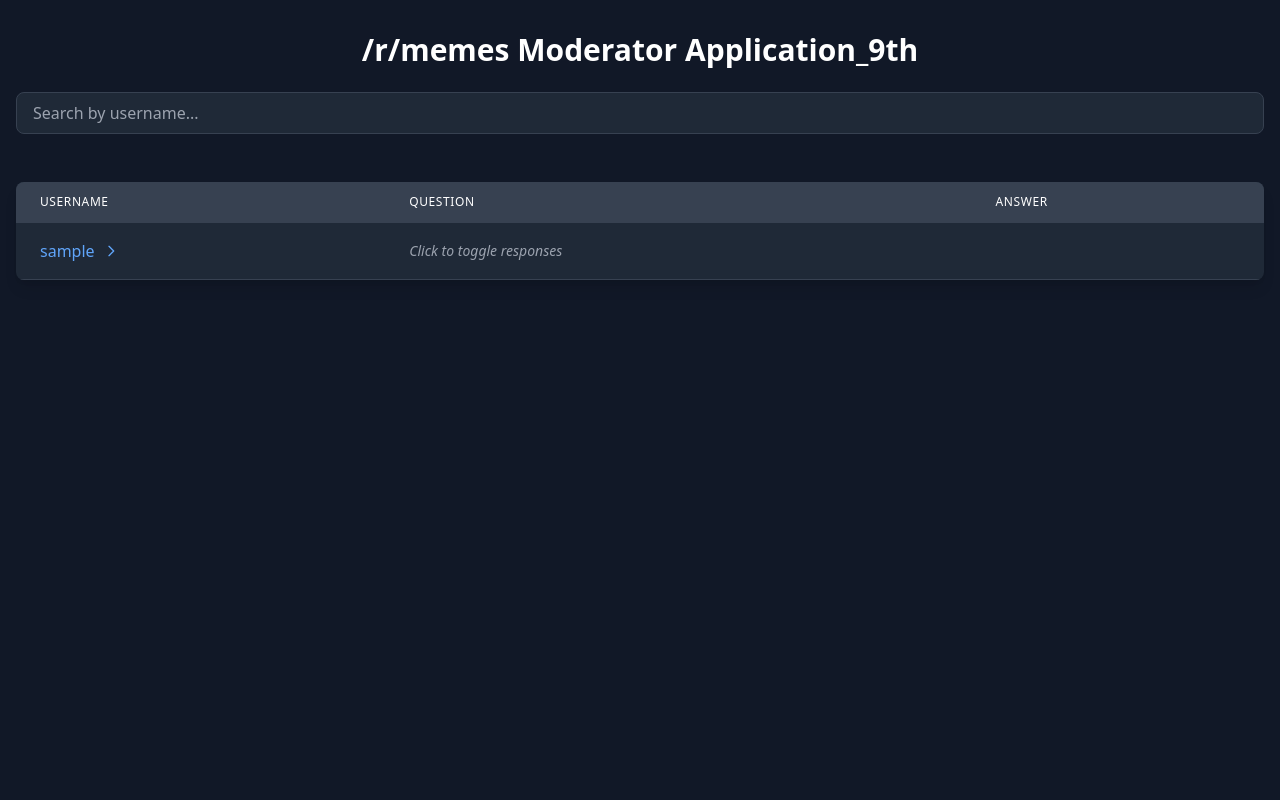
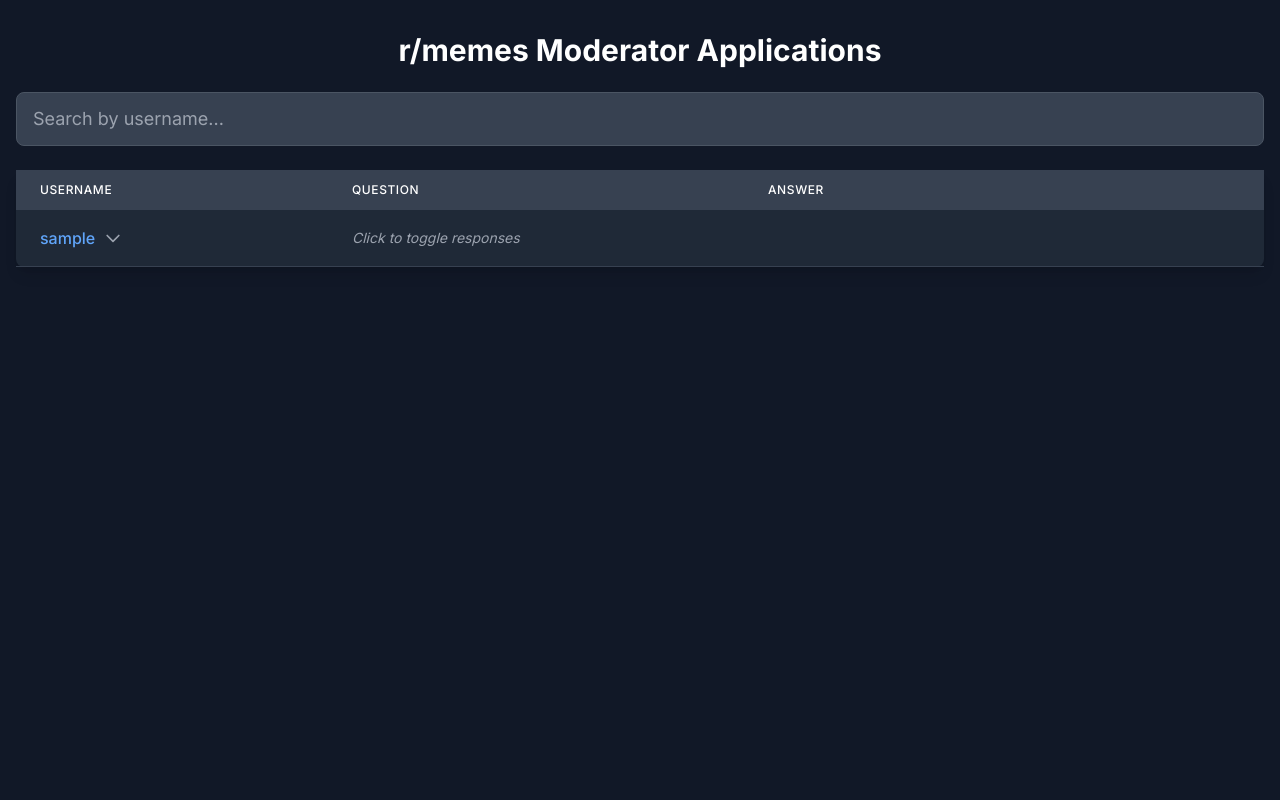
Before and after one commit to SIN-C018/rmemes, a Flask app: template templates/index.html in a window 1280 px wide. Run offline with Flask 3, Linux system fonts and the light colour scheme; the template is opened without the code that fills it: most values are stand-ins (such as "Sample title", 1, 10 or a date in 2020); some libraries are stand-ins or nearby versions.

Commit message:
Update index.html

```diff
--- a/templates/index.html
+++ b/templates/index.html
@@ -2,74 +2,83 @@
 <html lang="en" class="dark">
 <head>
   <meta charset="UTF-8" />
-  <meta name="viewport" content="width=device-width, initial-scale=1.0"/>
-  <title>/r/memes Mod Application</title>
+  <meta name="viewport" content="width=device-width, initial-scale=1.0" />
+  <title>r/memes Moderator Applications</title>
+
+  <link rel="preconnect" href="https://fonts.googleapis.com">
+  <link rel="preconnect" href="https://fonts.gstatic.com" crossorigin>
+  <link href="https://fonts.googleapis.com/css2?family=Inter:wght@400;500;700&display=swap" rel="stylesheet">
+
   <script src="https://cdn.tailwindcss.com"></script>
+
   <style>
-    /* Smooth height transition */
+    body {
+      font-family: 'Inter', sans-serif;
+    }
     .collapsible {
       max-height: 0;
       overflow: hidden;
-      transition: max-height 0.4s ease, opacity 0.3s ease;
-      opacity: 0;
+      transition: max-height 0.5s ease-in-out;
     }
-    .collapsible.open {
-      opacity: 1;
-      max-height: 500px;
+    .collapsible.is-open {
+      max-height: 1500px; /* A large value to ensure all content is visible */
     }
     .chevron {
-      transition: transform 0.3s ease;
+      transition: transform 0.3s ease-in-out;
     }
-    .chevron.rotate {
-      transform: rotate(90deg);
+    .chevron.is-rotated {
+      transform: rotate(180deg);
     }
   </style>
 </head>
 <body class="bg-gray-900 text-white min-h-screen">
   <div class="container mx-auto px-4 py-8">
-    <h1 class="text-3xl font-bold mb-6 text-center">/r/memes Moderator Application_9th</h1>
+    <h1 class="text-3xl font-bold mb-6 text-center">r/memes Moderator Applications</h1>
 
-    <!-- 🔍 Search Bar -->
     <div class="mb-6">
-     <input type="text" id="searchBar" placeholder="Search by username..."
-        class="w-full px-4 py-2 mb-6 rounded-lg bg-gray-800 text-white placeholder-gray-400 border border-gray-700 focus:outline-none focus:ring-2 focus:ring-blue-500 transition" />
+      <input
+          type="text"
+          id="searchInput"
+          placeholder="Search by username..."
+          class="w-full bg-gray-700 border border-gray-600 rounded-lg py-3 px-4 focus:outline-none focus:ring-2 focus:ring-blue-500 text-lg"
+      />
     </div>
 
-    <!-- Desktop Table -->
-    <div class="hidden md:block bg-gray-800 shadow-lg rounded-lg overflow-hidden">
-      <table class="min-w-full divide-y divide-gray-700">
+    <div class="hidden md:block">
+        <div class="bg-gray-800 shadow-lg rounded-lg">
+            <table class="min-w-full">
                 <thead class="bg-gray-700">
                 <tr>
-            <th scope="col" class="px-6 py-3 text-left text-xs font-medium uppercase tracking-wider">Username</th>
-            <th scope="col" class="px-6 py-3 text-left text-xs font-medium uppercase tracking-wider">Question</th>
-            <th scope="col" class="px-6 py-3 text-left text-xs font-medium uppercase tracking-wider">Answer</th>
+                    <th class="px-6 py-3 text-left text-xs font-medium uppercase tracking-wider w-1/4">Username</th>
+                    <th class="px-6 py-3 text-left text-xs font-medium uppercase tracking-wider w-1/3">Question</th>
+                    <th class="px-6 py-3 text-left text-xs font-medium uppercase tracking-wider">Answer</th>
                 </tr>
                 </thead>
                 <tbody class="divide-y divide-gray-700">
                 {% for user in users %}
-            <!-- Clickable Username Row -->
-            <tr class="username-row cursor-pointer hover:bg-gray-700 transition user-item" data-toggle="{{ user.user_id }}">
-              <td class="px-6 py-4 text-blue-400 font-medium flex items-center gap-2">
-                <span class="username-text">{{ user.username }}</span>
-                <svg class="chevron w-4 h-4" fill="none" stroke="currentColor" stroke-width="2" viewBox="0 0 24 24">
-                  <path stroke-linecap="round" stroke-linejoin="round" d="M9 5l7 7-7 7"/>
-                </svg>
+                    <tr class="user-entry-desktop username-row cursor-pointer hover:bg-gray-700 transition" data-target="#collapsible-desktop-{{ user.user_id }}" data-username="{{ user.username }}">
+                    <td class="px-6 py-4">
+                        <div class="flex items-center text-blue-400 font-medium">
+                        <span>{{ user.username }}</span>
+                        <svg class="chevron w-5 h-5 ml-2 text-gray-400" fill="none" stroke="currentColor" viewBox="0 0 24 24"><path stroke-linecap="round" stroke-linejoin="round" stroke-width="2" d="M19 9l-7 7-7-7"></path></svg>
+                        </div>
                     </td>
                     <td class="px-6 py-4 italic text-sm text-gray-400">Click to toggle responses</td>
                     <td></td>
                     </tr>
-
-            <!-- User Responses -->
-            <tr class="response-row">
+                    <tr class="user-entry-desktop" data-username="{{ user.username }}">
                     <td colspan="3" class="p-0">
-                <div class="collapsible" data-user="{{ user.user_id }}">
+                        <div class="collapsible" id="collapsible-desktop-{{ user.user_id }}">
                         <table class="w-full">
+                            <tbody>
                             {% for response in user.responses %}
-                      <tr class="hover:bg-gray-800 transition">
-                        <td class="px-6 py-4 text-sm text-gray-300 w-1/2">{{ response.question }}</td>
-                        <td class="px-6 py-4 text-sm text-gray-200">{{ response.answer }}</td>
+                                <tr class="{% if not loop.first %}border-t border-gray-700{% endif %}">
+                                <td class="w-1/4 px-6 py-3"></td>
+                                <td class="w-1/3 px-6 py-3 text-sm text-gray-300">{{ response.question }}</td>
+                                <td class="px-6 py-3 text-sm text-gray-200">{{ response.answer }}</td>
                                 </tr>
                             {% endfor %}
+                            </tbody>
                         </table>
                         </div>
                     </td>
@@ -78,51 +87,54 @@
                 </tbody>
             </table>
         </div>
+    </div>
 
-    <!-- Mobile Cards -->
-    <div class="md:hidden space-y-4">
+    <div class="block md:hidden space-y-4">
   {% for user in users %}
-      <div class="bg-gray-800 shadow-lg rounded-lg p-4 user-item">
-        <div class="flex justify-between items-center cursor-pointer username-row" data-toggle="{{ user.user_id }}">
-          <h2 class="text-lg font-semibold text-blue-400 username-text">{{ user.username }}</h2>
-          <svg class="chevron w-5 h-5" fill="none" stroke="currentColor" stroke-width="2" viewBox="0 0 24 24">
-            <path stroke-linecap="round" stroke-linejoin="round" d="M9 5l7 7-7 7"/>
-          </svg>
+    <div class="user-entry-mobile bg-gray-800 rounded-lg shadow-lg overflow-hidden" data-username="{{ user.username }}">
+      <div class="username-row flex justify-between items-center p-4 cursor-pointer" data-target="#collapsible-mobile-{{ user.user_id }}">
+        <span class="text-blue-400 font-medium">{{ user.username }}</span>
+        <svg class="chevron w-5 h-5 text-gray-400" fill="none" stroke="currentColor" viewBox="0 0 24 24"><path stroke-linecap="round" stroke-linejoin="round" stroke-width="2" d="M19 9l-7 7-7-7"></path></svg>
       </div>
-        <div class="collapsible mt-3" data-user="{{ user.user_id }}">
+      <div class="collapsible" id="collapsible-mobile-{{ user.user_id }}">
+        <div class="px-4 pb-4 border-t border-gray-700">
           {% for response in user.responses %}
-            <div class="border-t border-gray-700 py-2">
-              <p class="text-sm text-gray-400 font-medium">{{ response.question }}</p>
-              <p class="text-sm text-gray-200">{{ response.answer }}</p>
+            <div class="py-2 {% if not loop.last %}border-b border-gray-700{% endif %}">
+              <p class="font-medium text-sm text-gray-400">{{ response.question }}</p>
+              <p class="text-sm text-gray-200 mt-1">{{ response.answer }}</p>
             </div>
           {% endfor %}
         </div>
       </div>
+    </div>
   {% endfor %}
 </div>
+
   </div>
 
   <script>
     document.addEventListener("DOMContentLoaded", () => {
-      // Toggle responses
-      document.querySelectorAll(".username-row").forEach((row) => {
+      document.querySelectorAll(".username-row").forEach(row => {
         row.addEventListener("click", () => {
-          const userId = row.getAttribute("data-toggle");
-          const collapsible = document.querySelectorAll(`.collapsible[data-user="${userId}"]`);
+          const targetId = row.dataset.target;
+          const collapsible = document.querySelector(targetId);
           const chevron = row.querySelector(".chevron");
 
-          collapsible.forEach(section => section.classList.toggle("open"));
-          chevron.classList.toggle("rotate");
+          if (collapsible) collapsible.classList.toggle("is-open");
+          if (chevron) chevron.classList.toggle("is-rotated");
         });
       });
 
-      // Live search filter
-      const searchInput = document.getElementById("search");
-      searchInput.addEventListener("input", (e) => {
-        const term = e.target.value.toLowerCase();
-        document.querySelectorAll(".user-item").forEach((item) => {
-          const username = item.querySelector(".username-text").textContent.toLowerCase();
-          item.style.display = username.includes(term) ? "" : "none";
+      document.getElementById("searchInput").addEventListener("keyup", (e) => {
+        const filter = e.target.value.toLowerCase();
+
+        document.querySelectorAll(".user-entry-desktop, .user-entry-mobile").forEach(entry => {
+          const username = entry.dataset.username.toLowerCase();
+          if (username.includes(filter)) {
+            entry.style.display = "";
+          } else {
+            entry.style.display = "none";
+          }
         });
       });
     });
```
Lines whose indentation alone changed are shown as unchanged.
